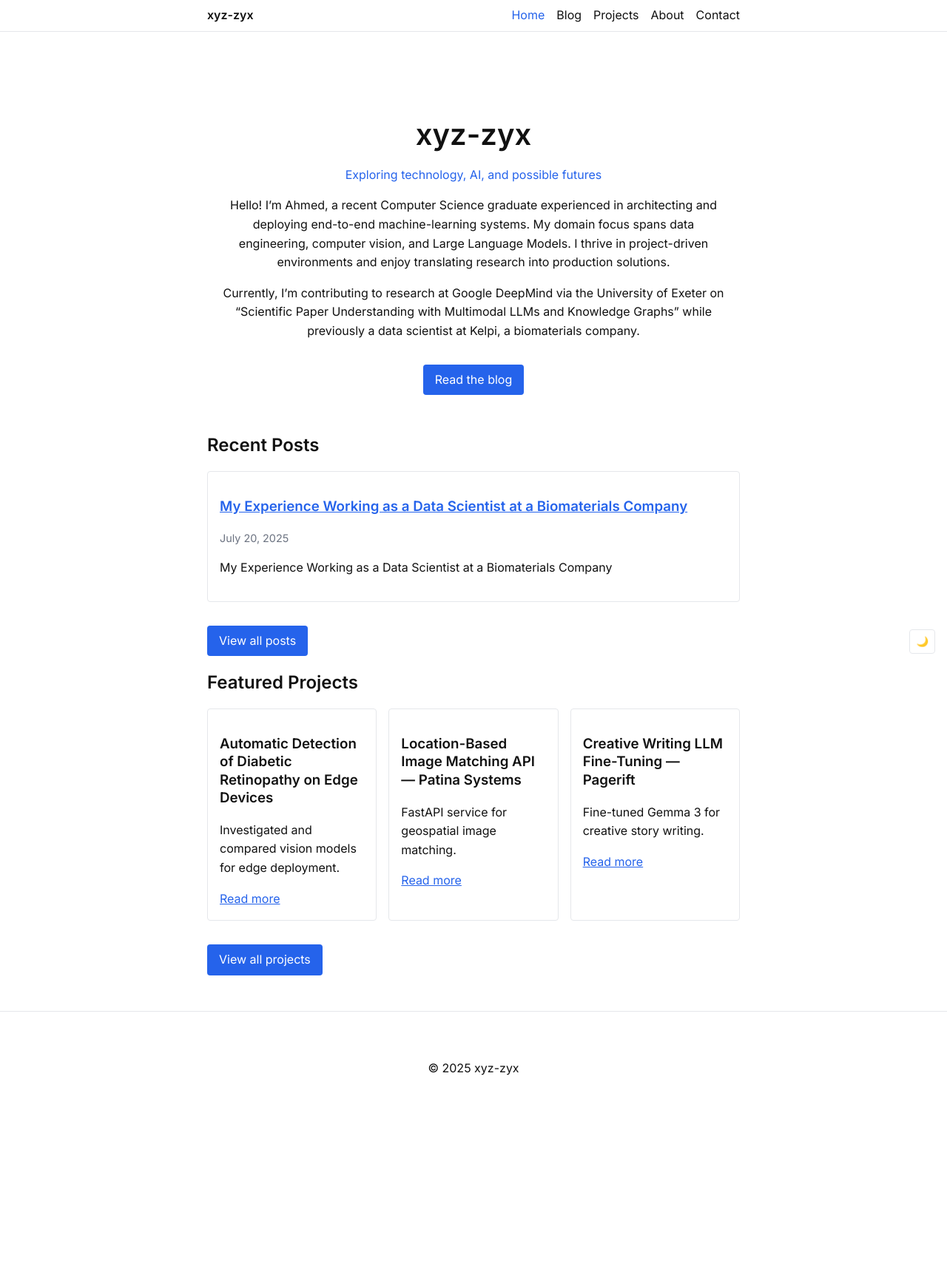
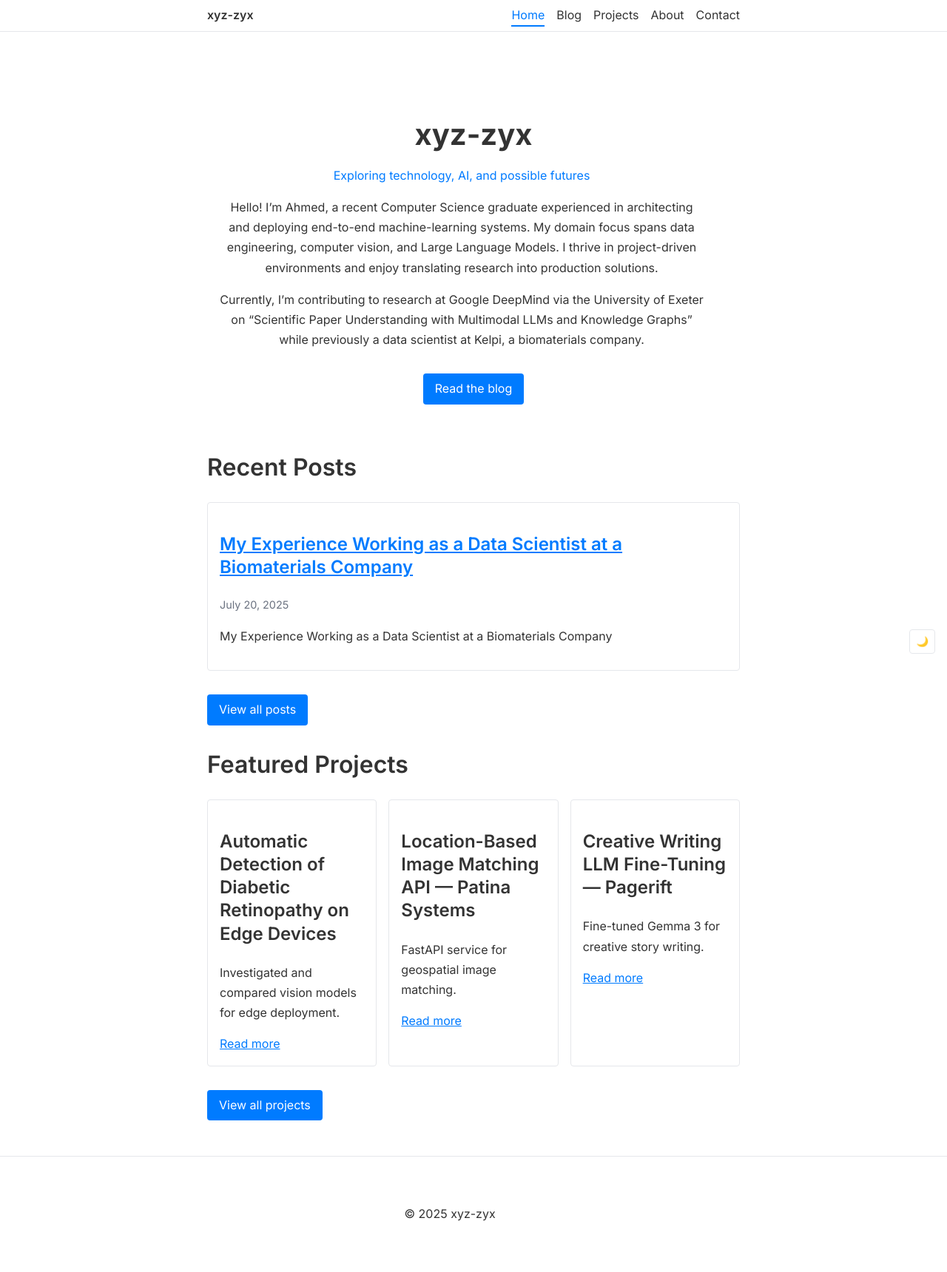
Before and after one commit to AMOHA-98/blogxyz, a Jekyll site: the page built from index.md, in a window 1280 px wide. Shown: the whole page at 74% size. Built offline with Jekyll 4.4.1, drawn with Linux system fonts in a browser that asks for light colours; before the commit the page ends 1521 px from its top, so only the background shows below that.

Commit message:
Improve theme styling and interactions

```diff
--- a/_includes/head-custom.html
+++ b/_includes/head-custom.html
@@ -1,4 +1,4 @@
-<link href="https://fonts.googleapis.com/css2?family=Inter:wght@400;600&display=swap" rel="stylesheet">
+<link href="https://fonts.googleapis.com/css2?family=Inter:wght@100..900&display=swap" rel="stylesheet">
 <script>
   const storedTheme = localStorage.getItem('theme');
   if (storedTheme) document.documentElement.setAttribute('data-theme', storedTheme);
--- a/assets/style.css
+++ b/assets/style.css
@@ -1,13 +1,18 @@
 /* Base colors */
 :root {
   --bg-color: #ffffff;
-  --text-color: #111111;
-  --accent-color: #2563eb;
+  --text-color: #333333;
+  --accent-color: #007BFF;
+  --card-bg: #ffffff;
+  --border-color: #e5e7eb;
 }
 
 [data-theme='dark'] {
-  --bg-color: #111111;
+  --bg-color: #121212;
   --text-color: #f5f5f5;
+  --accent-color: #2196F3;
+  --card-bg: #1e1e1e;
+  --border-color: #333333;
 }
 
 html, body {
@@ -17,10 +22,34 @@ html, body {
   color: var(--text-color);
   font-family: 'Inter', system-ui, sans-serif;
   line-height: 1.6;
+  font-weight: 400;
 }
 
 h1, h2, h3, h4 {
   line-height: 1.3;
+}
+
+h1 {
+  font-weight: 700;
+  font-size: 2.6rem;
+  margin-bottom: 0.5rem;
+}
+
+h2 {
+  font-weight: 600;
+  font-size: 2rem;
+  margin-top: 2rem;
+}
+
+h3 {
+  font-weight: 600;
+  font-size: 1.5rem;
+  margin-top: 1.5rem;
+}
+
+p {
+  line-height: 1.7;
+  max-width: 65ch;
 }
 
 a {
@@ -34,7 +63,7 @@ a {
 }
 
 .site-header {
-  border-bottom: 1px solid #e5e7eb;
+  border-bottom: 1px solid var(--border-color);
   background: var(--bg-color);
 }
 
@@ -62,12 +91,32 @@ a {
 }
 
 .nav-links a {
+  position: relative;
+  padding-bottom: 0.25rem;
   text-decoration: none;
   color: var(--text-color);
 }
 
+.nav-links a::after {
+  content: "";
+  position: absolute;
+  left: 0;
+  right: 0;
+  bottom: -2px;
+  height: 2px;
+  background: var(--accent-color);
+  transform: scaleX(0);
+  transform-origin: left;
+  transition: transform 0.3s ease;
+}
+
 .nav-links a.active {
   color: var(--accent-color);
+}
+
+.nav-links a:hover::after,
+.nav-links a.active::after {
+  transform: scaleX(1);
 }
 
 .nav-toggle {
@@ -85,7 +134,7 @@ a {
     right: 1rem;
     flex-direction: column;
     background: var(--bg-color);
-    border: 1px solid #e5e7eb;
+    border: 1px solid var(--border-color);
     padding: 1rem;
     display: none;
   }
@@ -104,7 +153,7 @@ a {
   bottom: 1rem;
   right: 1rem;
   background: var(--bg-color);
-  border: 1px solid #e5e7eb;
+  border: 1px solid var(--border-color);
   border-radius: 4px;
   padding: 0.5rem;
   cursor: pointer;
@@ -133,18 +182,29 @@ a {
   border-radius: 4px;
   text-decoration: none;
   margin-top: 1rem;
+  transition: transform 0.15s ease, box-shadow 0.2s ease;
+}
+
+.button:hover {
+  box-shadow: 0 4px 6px rgba(0, 0, 0, 0.1);
+}
+
+.button:active {
+  transform: scale(0.97);
 }
 
 .card {
-  border: 1px solid #e5e7eb;
+  border: 1px solid var(--border-color);
   border-radius: 4px;
   padding: 1rem;
   margin-bottom: 1rem;
-  background: var(--bg-color);
+  background: var(--card-bg);
+  transition: border-color 0.2s ease, box-shadow 0.2s ease;
 }
 
 .card:hover {
   border-color: var(--accent-color);
+  box-shadow: 0 8px 12px rgba(0, 0, 0, 0.05);
 }
 
 .grid {
@@ -159,7 +219,7 @@ a {
 }
 
 .site-footer {
-  border-top: 1px solid #e5e7eb;
+  border-top: 1px solid var(--border-color);
   text-align: center;
   padding: 2rem 1rem;
   margin-top: 2rem;
```
